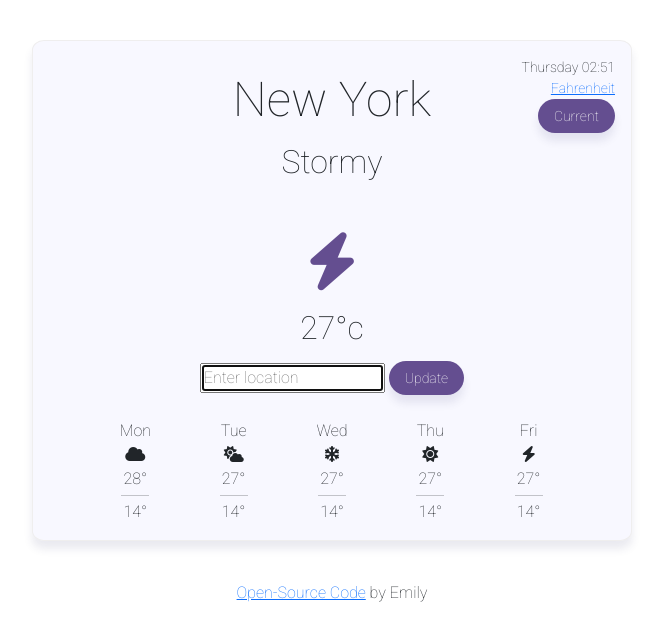
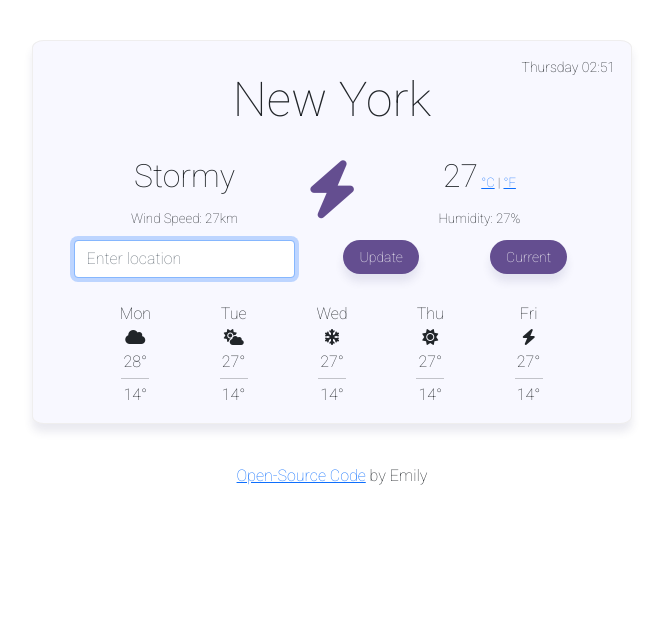
Before and after one commit to emily-sian/weather-app, a plain HTML site: page index.html in a window 1280 px wide. Shown: the whole page, without its empty margins (308-971 px from the left). Drawn offline with nearby package versions, Linux system fonts and the light colour scheme.

Commit message:
feat: adds humidity and wind speed and updates general layout

```diff
--- a/index.html
+++ b/index.html
@@ -30,36 +30,60 @@
       <div class="row justify-content-center">
         <div class="col-6 offset-3">
           <h1 id="city-name">New York</h1>
-
-          <h2>
-            <div id="current-weather">Stormy</div>
-            <br />
-            <div class="current-weather-icon"><i class="fas fa-bolt"></i></div>
-            <div><span id="current-temperature">27</span><span>°c</span></div>
-          </h2>
         </div>
         <div class="col-3 time-and-unit-container">
           <div id="date">Wednesday 22:00</div>
-          <a href="#" id="unit-button">Fahrenheit</a>
-          <button class="update-location" id="use-current-location">
-            Current
-          </button>
         </div>
       </div>
 
       <div class="row justify-content-center">
-        <div class="col-8">
+        <div class="col-3">
+          <h2>
+            <div id="current-weather">Stormy</div>
+          </h2>
+          <div class="weather-details">Wind Speed: 27km</div>
+        </div>
+        <div class="col-3">
+          <h2>
+            <div class="current-weather-icon"><i class="fas fa-bolt"></i></div>
+          </h2>
+        </div>
+        <div class="col-3">
+          <h2>
+            <div>
+              <span id="current-temperature">27</span
+              ><span class="units">
+                <a href="#">°C</a> | <a href="#">°F</a>
+              </span>
+            </div>
+          </h2>
+          <div class="weather-details">Humidity: 27%</div>
+        </div>
+      </div>
+
+      <div class="row justify-content-center">
         <form class="location-updater-form" id="location-form">
+          <div class="row justify-content-center">
+            <div class="col-5">
               <input
+                class="form-control"
                 type="search"
                 id="location-input"
                 placeholder="Enter location"
                 autocomplete
                 autofocus
               />
+            </div>
+            <div class="col-3">
               <input class="update-location" type="submit" value="Update" />
+            </div>
+            <div class="col-3">
+              <button class="update-location" id="use-current-location">
+                Current
+              </button>
+            </div>
+          </div>
         </form>
-        </div>
       </div>
 
       <div class="row justify-content-center">
--- a/src/styles.css
+++ b/src/styles.css
@@ -59,3 +59,10 @@ hr {
 .footer {
   text-align: center;
 }
+.weather-details {
+  font-size: smaller;
+  text-align: center;
+}
+.units {
+  font-size: small;
+}
```
Lines whose indentation alone changed are shown as unchanged.
